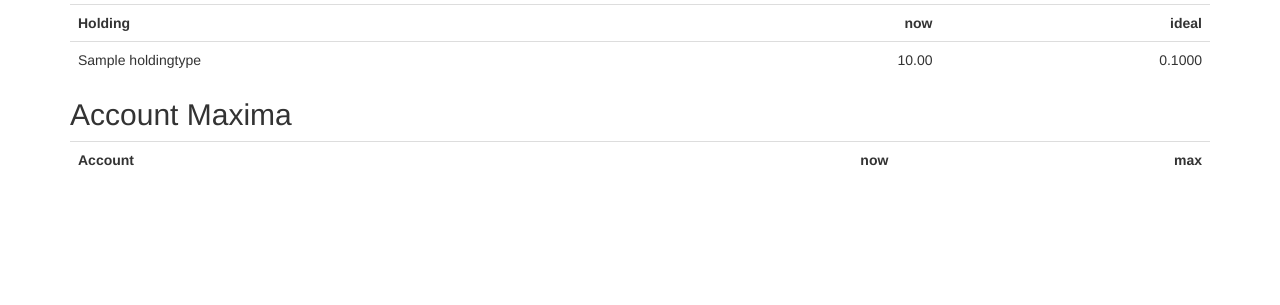
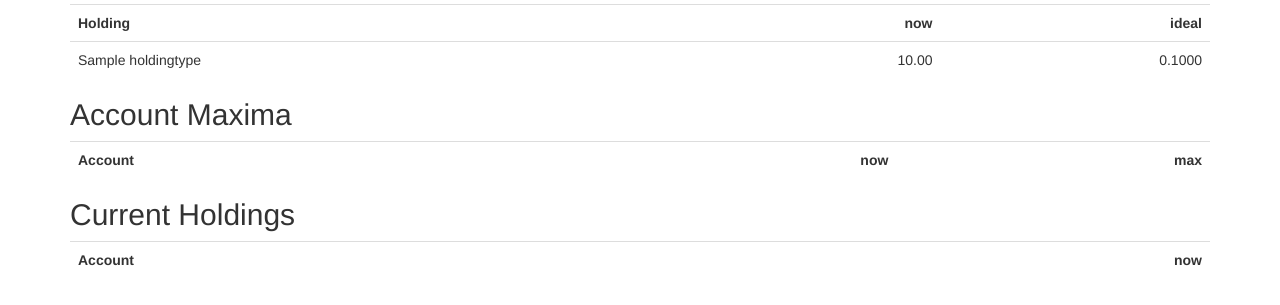
Before and after one commit to patricklam/distribute, a Django app: page /track/ in a window 1280 px wide. Shown: the part 209-514 px from the top of the page. Run offline with Django 3.2, Linux system fonts and the light colour scheme; tables that the repository leaves empty hold one stand-in row (Sample ...); lists and menus that the app fills with data are empty; some libraries are stand-ins or nearby versions.

Commit message:
Display all holdings

```diff
--- a/track/templates/track/index.html
+++ b/track/templates/track/index.html
@@ -57,6 +57,23 @@
       {% endfor %}
     </table>
     {% endif %}
+    {% if current_holdings_pa %}
+    <h2>Current Holdings</h2>
+    <table class="table">
+      <tr><th>Account</th><th class="text-right">now</th></tr>
+      {% for a in current_holdings_pa.iteritems %}
+      <tr>
+        <th>{{a.0}}</th>
+      </tr>
+      {% for h in a.1 %}
+      <tr>
+        <td>{{h.holding_type.name}}</td>
+        <td class="text-right">{{h.amount}}</td>
+      </tr>
+      {% endfor %}
+      {% endfor %}
+    </table>
+    {% endif %}
    </div>
   </body>
 </html>
--- a/track/views.py
+++ b/track/views.py
@@ -21,12 +21,17 @@ def index(request):
             total += h.amount
 
     max_amounts = {}
-    for ht in Account.objects.all():
-        if ht.can_add_money:
+    current_holdings_per_account = {}
+    for a in Account.objects.all():
+        if a.can_add_money:
             m = "N/A"
         else:
-            m = amounts[ht]
-        max_amounts[ht] = (amounts[ht], m)
+            m = amounts[a]
+        max_amounts[a] = (amounts[a], m)
+        for ht in Holding.objects.filter(account=a):
+            if not (a in current_holdings_per_account):
+                current_holdings_per_account[a] = []
+            current_holdings_per_account[a].append(ht)
 
     ideal_investments = []
 
@@ -37,5 +42,6 @@ def index(request):
     context = {'new_amount' : new_amount,
                'total' : total,
                'ideal' : ideal_investments,
-               'max_amounts' : max_amounts}
+               'max_amounts' : max_amounts,
+               'current_holdings_pa' : current_holdings_per_account}
     return render(request, 'track/index.html', context)
```
